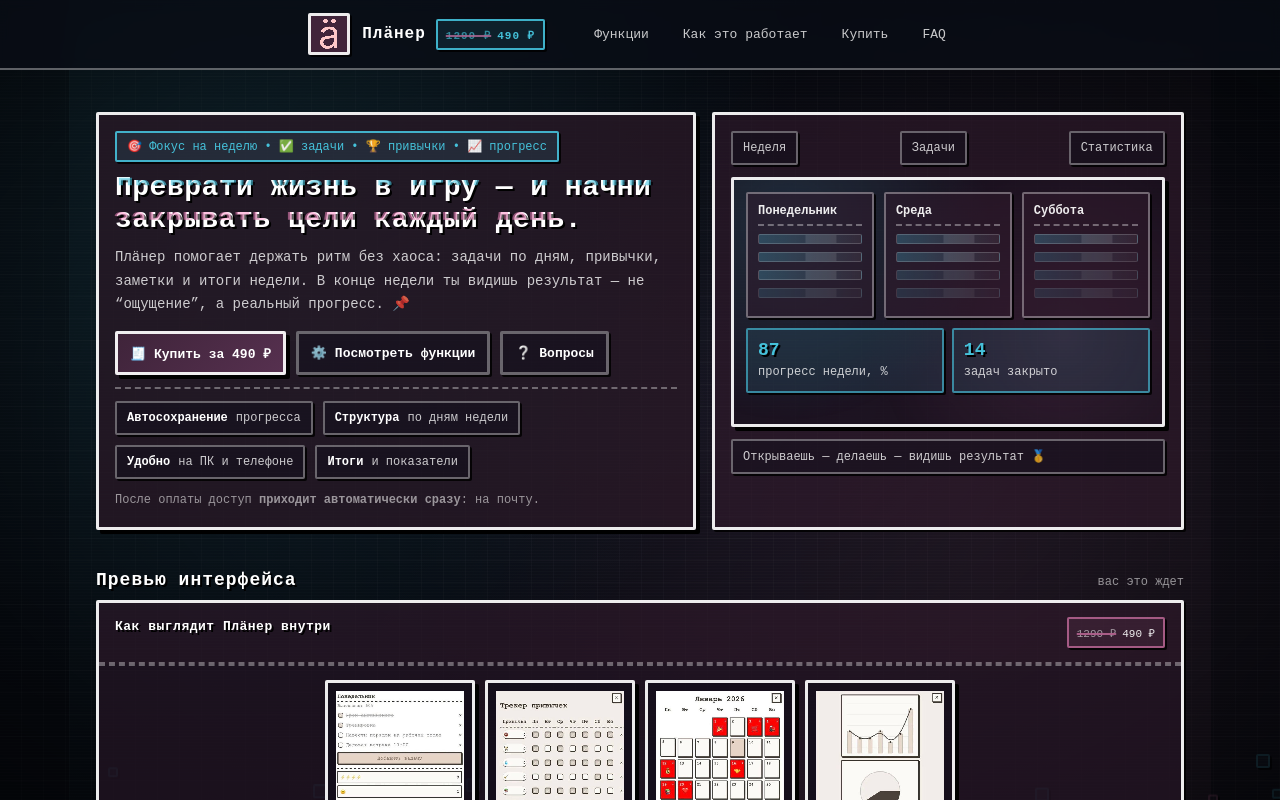
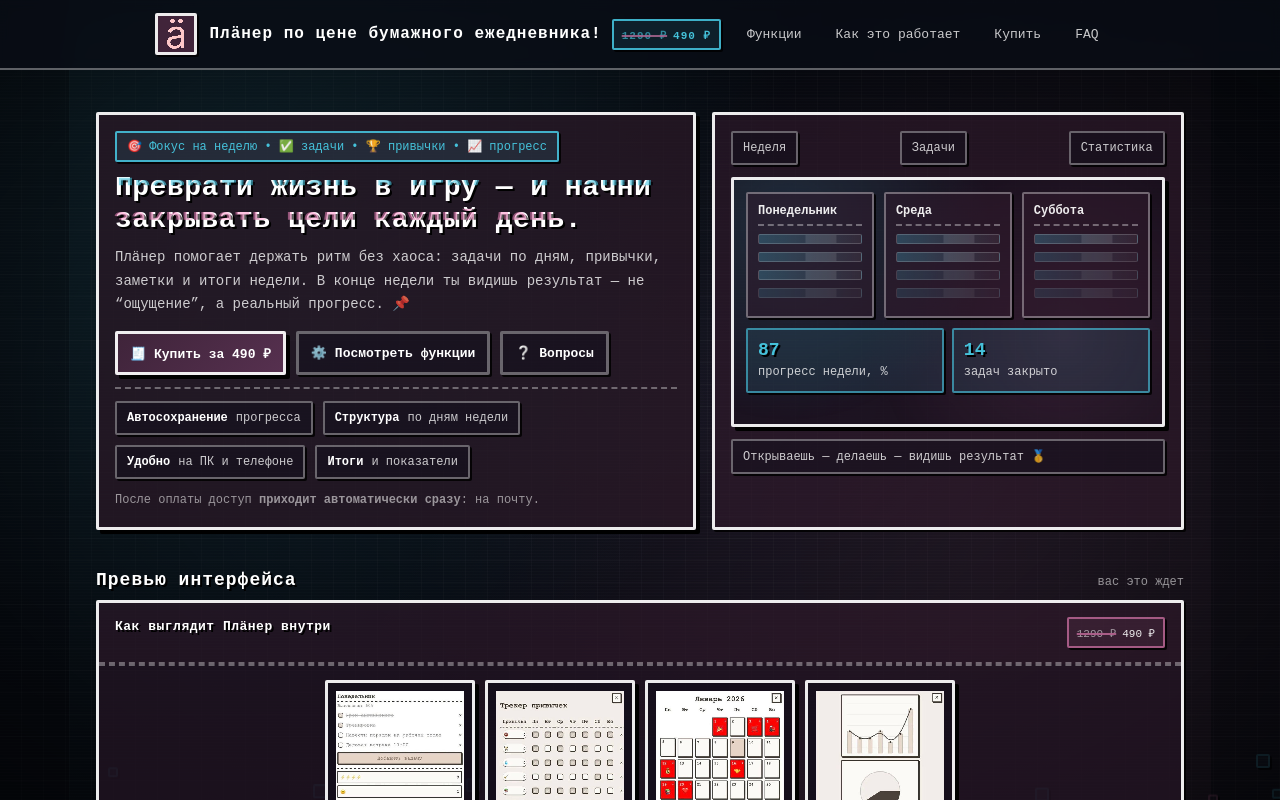
Before and after one commit to vaoaoadim/Planer_oplata, a website: page index.html in a window 1280 px wide. Drawn offline with Linux system fonts and the light colour scheme.

Commit message:
Update index.html

```diff
--- a/index.html
+++ b/index.html
@@ -941,7 +941,7 @@
             <img src="./planer.jpg" alt="Плäнер" />
           </div>
           <div>
-            <h1>Плäнер <span class="priceTag"><s>1290 ₽</s>490 ₽</span></h1>
+            <h1>Плäнер по цене бумажного ежедневника! <span class="priceTag"><s>1290 ₽</s>490 ₽</span></h1>
 
           </div>
         </div>
```
